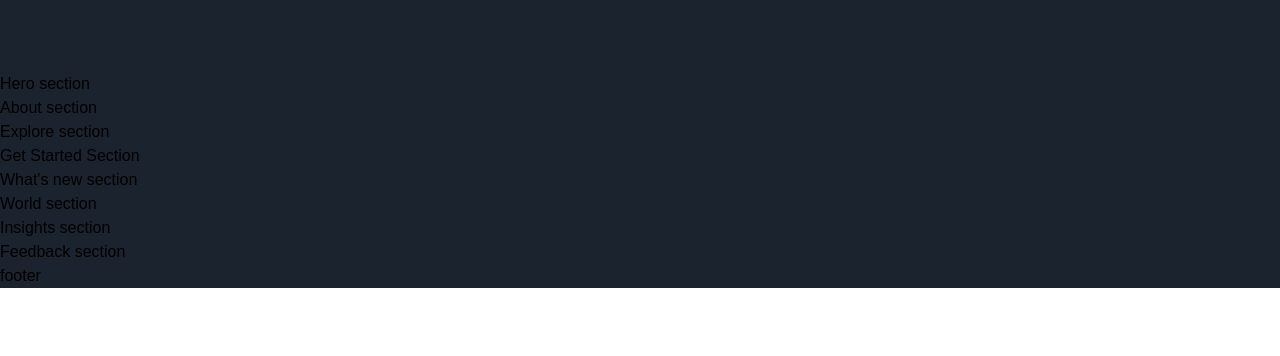
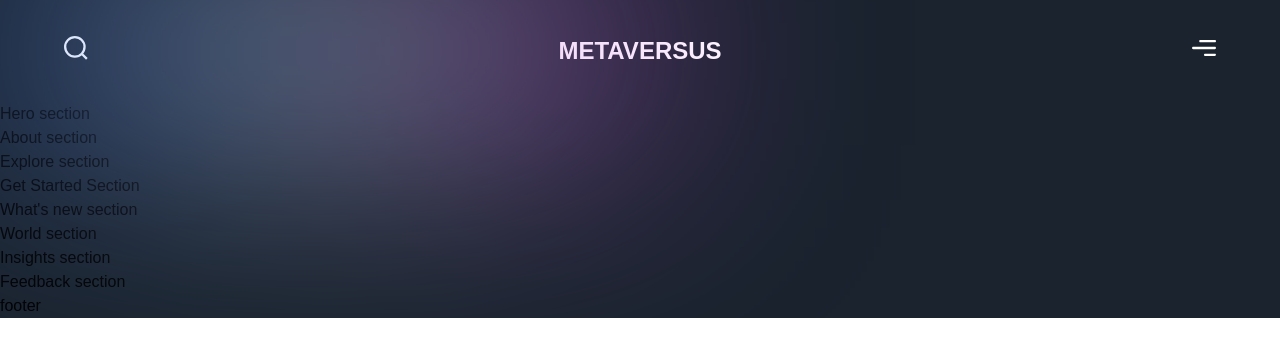
Before and after one commit to Aman0430/Metaverse, a Next.js app: page / in a window 1280 px wide. Shown: the top 356 px of the page. Built offline with nearby package versions, Linux system fonts and the light colour scheme; a web font is replaced by a local one.

Commit message:
navbar first

```diff
--- a/components/Navbar.jsx
+++ b/components/Navbar.jsx
@@ -12,7 +12,22 @@ const Navbar = () => (
     whileInView="show"
     className={`${styles.xPaddings} py-9 relative`}
   >
-    <div />
+    <div className="absolute w-[50%] inset-0 gradient-01"/>
+    <div className={`${styles.innerWidth} mx-auto flex justify-between gap-8`}>
+      <img
+        src="/search.svg"
+        alt="search"
+        className="w-[24px] h-[24px] object-contain"
+      />
+      <h2 className="leading-[30px] font-extrabold text-[24px] text-white">
+        METAVERSUS
+      </h2>
+      <img
+        src="/menu.svg"
+        alt="menu"
+        className="w-[24px] h-[24px] object-contain"
+      />
+    </div>
   </motion.nav>
 );
 
```
